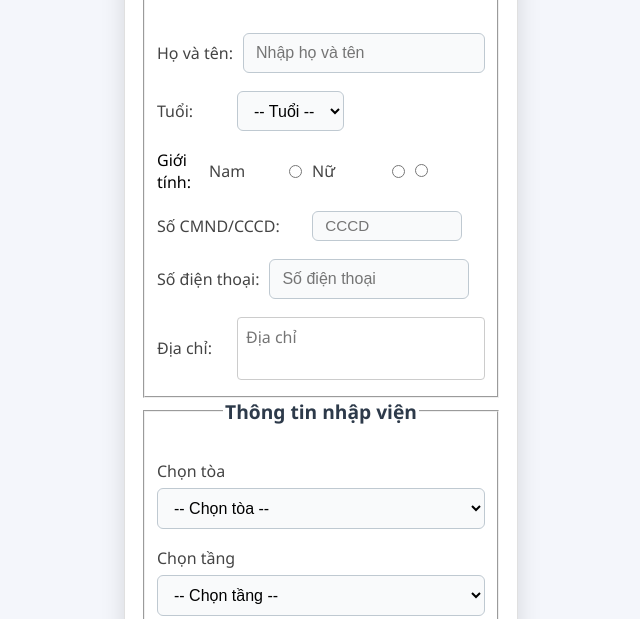
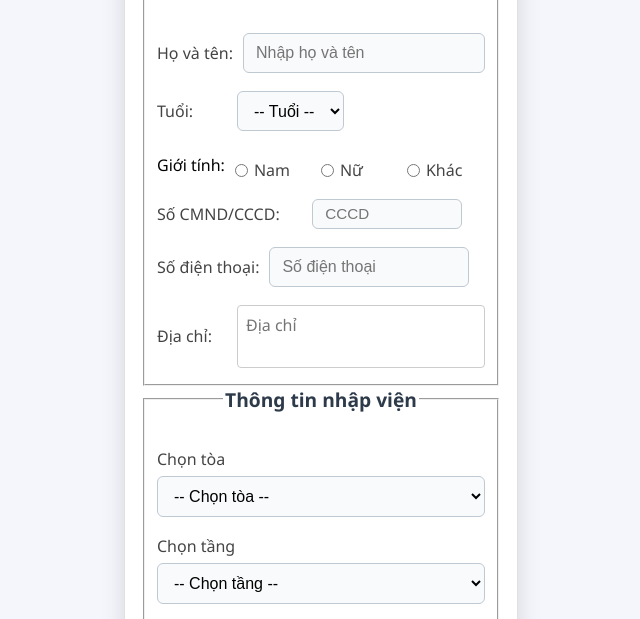
Before and after one commit to imissh3r-tester/Project, a website: page index.html in a window 1280 px wide. Shown: the part 127-746 px from the top of the page, without its empty margins (319-959 px from the left). Drawn offline with Linux system fonts and the light colour scheme.

Commit message:
Update index.html

```diff
--- a/index.html
+++ b/index.html
@@ -25,15 +25,17 @@
             </div>
             <div class="form-row">
                 <span>Giới tính:</span>
-                <label for="gender_male">Nam</label>
-                    <input type="radio" id="gender_male" name="gender" value="Male" required>
-                </label>
-                <label for="gender_female">Nữ</label>
-                    <input type="radio" id="gender_female" name="gender" value="Female" required>
-                </label>
-                <label for="gender_other">
-                    <input type="radio" id="gender_other" name="gender" value="Other" required>
-                </label>
+                <div class="radio-group">
+                    <label class="radio-label">
+                        <input type="radio" name="gender" value="Male" required> Nam
+                    </label>
+                    <label class="radio-label">
+                        <input type="radio" name="gender" value="Female" required> Nữ
+                    </label>
+                    <label class="radio-label">
+                        <input type="radio" name="gender" value="Other" required> Khác
+                    </label>
+                </div>
             </div>
             <div class="form-row">
                 <label for="ID">Số CMND/CCCD:</label>
```
